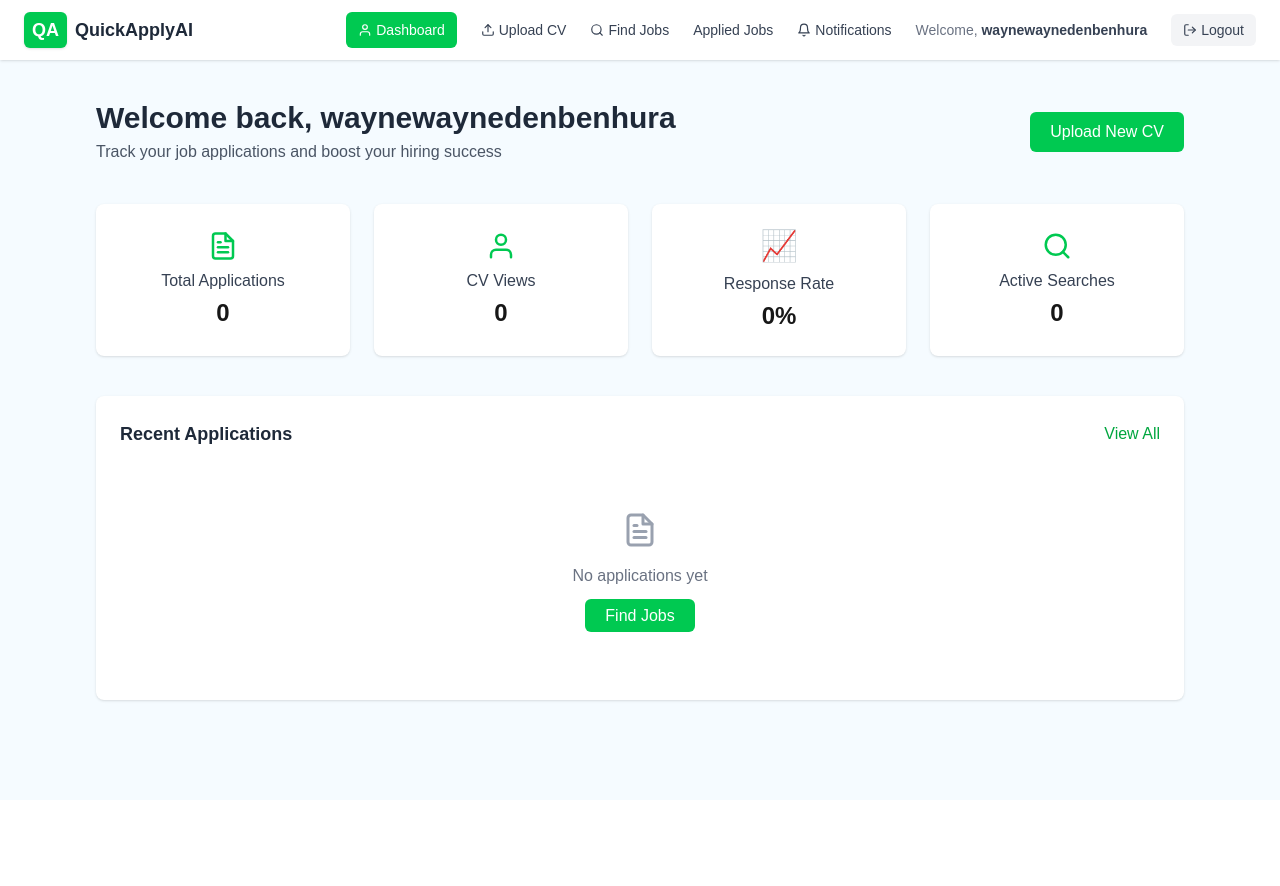
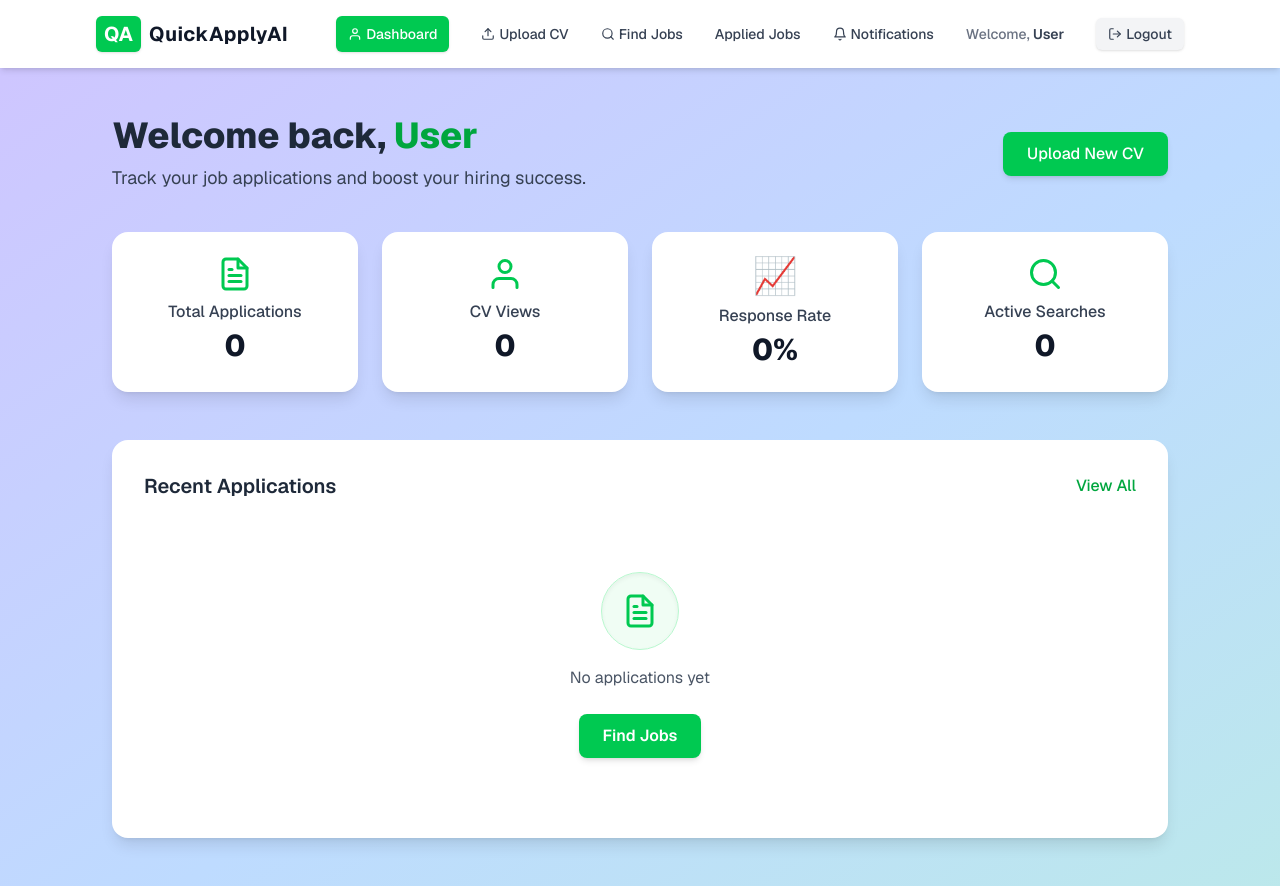
Before and after one commit to HudsonWayne/SignLanguageConvetor, a Next.js app in the folder Desktop/FastApplyAi/fastapplyai/: page /dashboard in a window 1280 px wide. Before the commit the page ends 800 px from the top, so only its background shows below. Built offline with nearby package versions, Linux system fonts and the light colour scheme.

Commit message:
initial commit

```diff
--- a/Desktop/FastApplyAi/fastapplyai/src/app/dashboard/page.tsx
+++ b/Desktop/FastApplyAi/fastapplyai/src/app/dashboard/page.tsx
@@ -13,51 +13,83 @@ import {
 
 export default function DashboardPage() {
   const [user, setUser] = useState<string | null>(null);
+  const [isMobile, setIsMobile] = useState(false);
 
   useEffect(() => {
-    // Fetch user info from localStorage or backend auth state
-    const email = localStorage.getItem("email") || "waynewaynedenbenhura@gmail.com";
-    const username = email.split("@")[0];
-    setUser(username);
+    // Get email from localStorage (set during login)
+    const email = localStorage.getItem("email");
+    if (email) {
+      const name = email.split("@")[0];
+      setUser(name);
+    } else {
+      setUser("User");
+    }
+
+    // Responsive animation trigger
+    const handleResize = () => setIsMobile(window.innerWidth < 640);
+    handleResize();
+    window.addEventListener("resize", handleResize);
+    return () => window.removeEventListener("resize", handleResize);
   }, []);
 
+  const handleLogout = () => {
+    localStorage.clear();
+    window.location.href = "/signin";
+  };
+
   return (
-    <div className="min-h-screen bg-[#f5fbff]">
+    <div
+      className={`min-h-screen bg-gradient-to-br from-purple-300 via-blue-200 to-green-200 text-gray-900 font-sans overflow-x-hidden bg-[length:200%_200%] ${
+        isMobile ? "" : "animate-gradientFlow"
+      }`}
+    >
       {/* NAVBAR */}
-      <nav className="flex items-center justify-between px-6 py-3 shadow bg-white sticky top-0 z-50">
-        <div className="flex items-center gap-2 font-bold text-lg text-gray-800">
-          <div className="bg-green-500 text-white px-2 py-1 rounded-md shadow-sm">QA</div>
-          <span>QuickApplyAI</span>
+      <nav className="flex items-center justify-between px-4 sm:px-6 md:px-10 lg:px-20 xl:px-24 2xl:px-40 py-4 shadow-md bg-white sticky top-0 z-50 backdrop-blur-md bg-opacity-90 w-full max-w-[1920px] mx-auto">
+        <div className="flex items-center gap-2 text-lg sm:text-xl font-bold transition-all hover:scale-105">
+          <div className="bg-green-500 text-white rounded-md px-2 py-1 shadow-sm">
+            QA
+          </div>
+          <span className="tracking-wide whitespace-nowrap">QuickApplyAI</span>
         </div>
 
-        <div className="flex items-center gap-6 text-sm text-gray-700">
+        <div className="flex items-center gap-4 lg:gap-8 text-sm text-gray-700 font-medium">
           <Link
             href="/dashboard"
-            className="flex items-center gap-1 bg-green-500 text-white px-3 py-2 rounded-md hover:bg-green-600 transition"
+            className="flex items-center gap-1 bg-green-500 text-white px-3 py-2 rounded-md hover:bg-green-600 transition-all shadow-sm hover:shadow-md hover:-translate-y-0.5"
           >
             <FiUser /> Dashboard
           </Link>
-          <Link href="/upload-cv" className="flex items-center gap-1 hover:text-green-600">
+          <Link
+            href="/upload-cv"
+            className="flex items-center gap-1 hover:text-green-600 transition-all hover:-translate-y-0.5"
+          >
             <FiUpload /> Upload CV
           </Link>
-          <Link href="/find-jobs" className="flex items-center gap-1 hover:text-green-600">
+          <Link
+            href="/find-jobs"
+            className="flex items-center gap-1 hover:text-green-600 transition-all hover:-translate-y-0.5"
+          >
             <FiSearch /> Find Jobs
           </Link>
-          <Link href="/applied" className="hover:text-green-600">
+          <Link
+            href="/applied"
+            className="hover:text-green-600 transition-all hover:-translate-y-0.5"
+          >
             Applied Jobs
           </Link>
-          <Link href="/notifications" className="flex items-center gap-1 hover:text-green-600">
+          <Link
+            href="/notifications"
+            className="flex items-center gap-1 hover:text-green-600 transition-all hover:-translate-y-0.5"
+          >
             <FiBell /> Notifications
           </Link>
-          <span className="text-gray-500 hidden sm:block">
-            Welcome, <span className="font-semibold text-gray-700">{user}</span>
+          <span className="hidden sm:block text-gray-500">
+            Welcome,{" "}
+            <span className="font-semibold text-gray-700">{user}</span>
           </span>
           <button
-            onClick={() => {
-              localStorage.clear();
-              window.location.href = "/signin";
-            }}
-            className="flex items-center gap-1 bg-gray-100 px-3 py-1.5 rounded-md hover:bg-gray-200 transition"
+            onClick={handleLogout}
+            className="flex items-center gap-1 bg-gray-100 px-3 py-1.5 rounded-md hover:bg-gray-200 transition-all hover:-translate-y-0.5 shadow-sm"
           >
             <FiLogOut /> Logout
           </button>
@@ -65,81 +97,79 @@ export default function DashboardPage() {
       </nav>
 
       {/* MAIN CONTENT */}
-      <main className="px-4 sm:px-8 md:px-16 lg:px-24 py-10">
-        {/* Welcome Section */}
-        <div className="flex justify-between items-center mb-10">
+      <main
+        className={`px-6 sm:px-10 md:px-16 lg:px-24 xl:px-28 2xl:px-40 py-12 ${
+          isMobile ? "" : "animate-fadeUp"
+        }`}
+      >
+        {/* HEADER */}
+        <div className="flex flex-col sm:flex-row justify-between items-start sm:items-center mb-10">
           <div>
-            <h1 className="text-2xl sm:text-3xl font-bold text-gray-800">
-              Welcome back, {user}
+            <h1 className="text-3xl sm:text-4xl font-extrabold text-gray-800">
+              Welcome back,{" "}
+              <span className="text-green-600">{user}</span>
             </h1>
-            <p className="text-gray-600 mt-1">
-              Track your job applications and boost your hiring success
+            <p className="text-gray-700 mt-2 text-base sm:text-lg">
+              Track your job applications and boost your hiring success.
             </p>
           </div>
           <Link
             href="/upload-cv"
-            className="bg-green-500 text-white px-5 py-2 rounded-md hover:bg-green-600 transition"
+            className="mt-4 sm:mt-0 bg-green-500 text-white px-6 py-2.5 rounded-lg font-medium hover:bg-green-600 transition-all shadow-md hover:shadow-lg hover:-translate-y-0.5"
           >
             Upload New CV
           </Link>
         </div>
 
         {/* STATS CARDS */}
-        <div className="grid grid-cols-1 sm:grid-cols-2 md:grid-cols-4 gap-6 mb-10">
-          {/* Total Applications */}
-          <div className="bg-white shadow rounded-lg p-6 flex flex-col items-center justify-center">
-            <div className="text-green-500 text-3xl mb-2">
-              <FiFileText />
+        <div className="grid grid-cols-1 sm:grid-cols-2 md:grid-cols-4 gap-6 mb-12">
+          {[
+            {
+              title: "Total Applications",
+              icon: <FiFileText />,
+              value: "0",
+            },
+            { title: "CV Views", icon: <FiUser />, value: "0" },
+            { title: "Response Rate", icon: "📈", value: "0%" },
+            { title: "Active Searches", icon: <FiSearch />, value: "0" },
+          ].map((card, i) => (
+            <div
+              key={i}
+              className="bg-white rounded-2xl shadow-lg p-6 text-center hover:-translate-y-1 hover:shadow-xl transition-all"
+            >
+              <div className="text-green-500 text-4xl mb-2 flex justify-center">
+                {card.icon}
+              </div>
+              <p className="text-gray-700 font-medium">{card.title}</p>
+              <p className="text-3xl font-extrabold mt-1">{card.value}</p>
             </div>
-            <p className="text-gray-700 font-medium">Total Applications</p>
-            <p className="text-2xl font-bold mt-1">0</p>
-          </div>
-
-          {/* CV Views */}
-          <div className="bg-white shadow rounded-lg p-6 flex flex-col items-center justify-center">
-            <div className="text-green-500 text-3xl mb-2">
-              <FiUser />
-            </div>
-            <p className="text-gray-700 font-medium">CV Views</p>
-            <p className="text-2xl font-bold mt-1">0</p>
-          </div>
-
-          {/* Response Rate */}
-          <div className="bg-white shadow rounded-lg p-6 flex flex-col items-center justify-center">
-            <div className="text-green-500 text-3xl mb-2">
-              📈
-            </div>
-            <p className="text-gray-700 font-medium">Response Rate</p>
-            <p className="text-2xl font-bold mt-1">0%</p>
-          </div>
-
-          {/* Active Searches */}
-          <div className="bg-white shadow rounded-lg p-6 flex flex-col items-center justify-center">
-            <div className="text-green-500 text-3xl mb-2">
-              <FiSearch />
-            </div>
-            <p className="text-gray-700 font-medium">Active Searches</p>
-            <p className="text-2xl font-bold mt-1">0</p>
-          </div>
+          ))}
         </div>
 
         {/* RECENT APPLICATIONS */}
-        <div className="bg-white shadow rounded-lg p-6">
-          <div className="flex justify-between items-center mb-4">
-            <h2 className="text-lg font-semibold text-gray-800">Recent Applications</h2>
-            <Link href="/applied" className="text-green-600 hover:underline">
+        <div className="bg-white rounded-2xl shadow-lg p-8 text-center transition-all hover:shadow-xl">
+          <div className="flex justify-between items-center mb-6">
+            <h2 className="text-xl font-semibold text-gray-800">
+              Recent Applications
+            </h2>
+            <Link
+              href="/applied"
+              className="text-green-600 hover:underline font-medium"
+            >
               View All
             </Link>
           </div>
 
-          <div className="text-center py-12">
-            <div className="flex justify-center mb-4">
-              <FiFileText className="text-4xl text-gray-400" />
+          <div className="flex flex-col items-center py-12">
+            <div className="bg-green-50 border border-green-200 rounded-full p-5 text-green-500 mb-4 shadow-inner">
+              <FiFileText className="text-4xl" />
             </div>
-            <p className="text-gray-500 mb-4">No applications yet</p>
+            <p className="text-gray-600 mb-6 text-base">
+              No applications yet
+            </p>
             <Link
               href="/find-jobs"
-              className="bg-green-500 text-white px-5 py-2 rounded-md hover:bg-green-600 transition"
+              className="bg-green-500 text-white px-6 py-2.5 rounded-lg font-semibold hover:bg-green-600 transition-all shadow-md hover:shadow-lg hover:-translate-y-0.5"
             >
               Find Jobs
             </Link>
```
